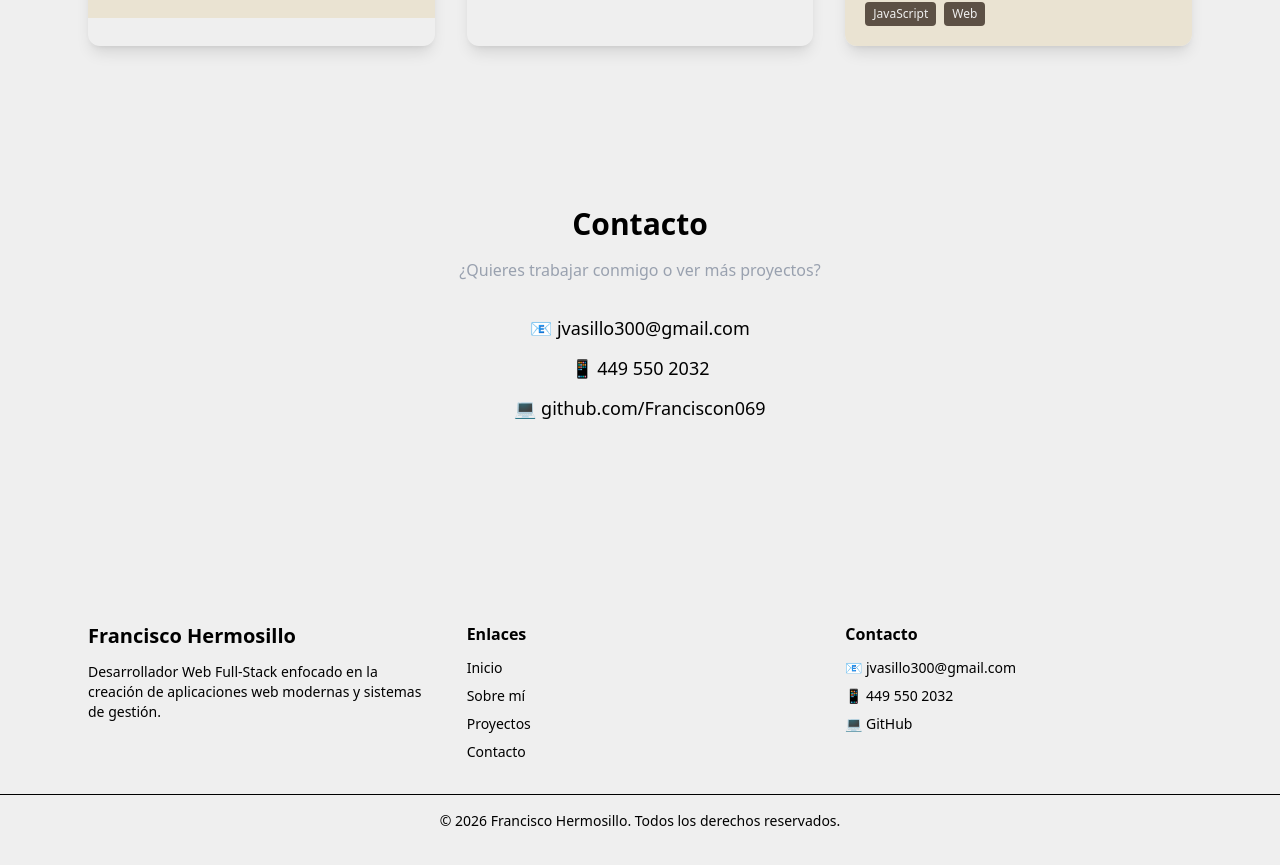
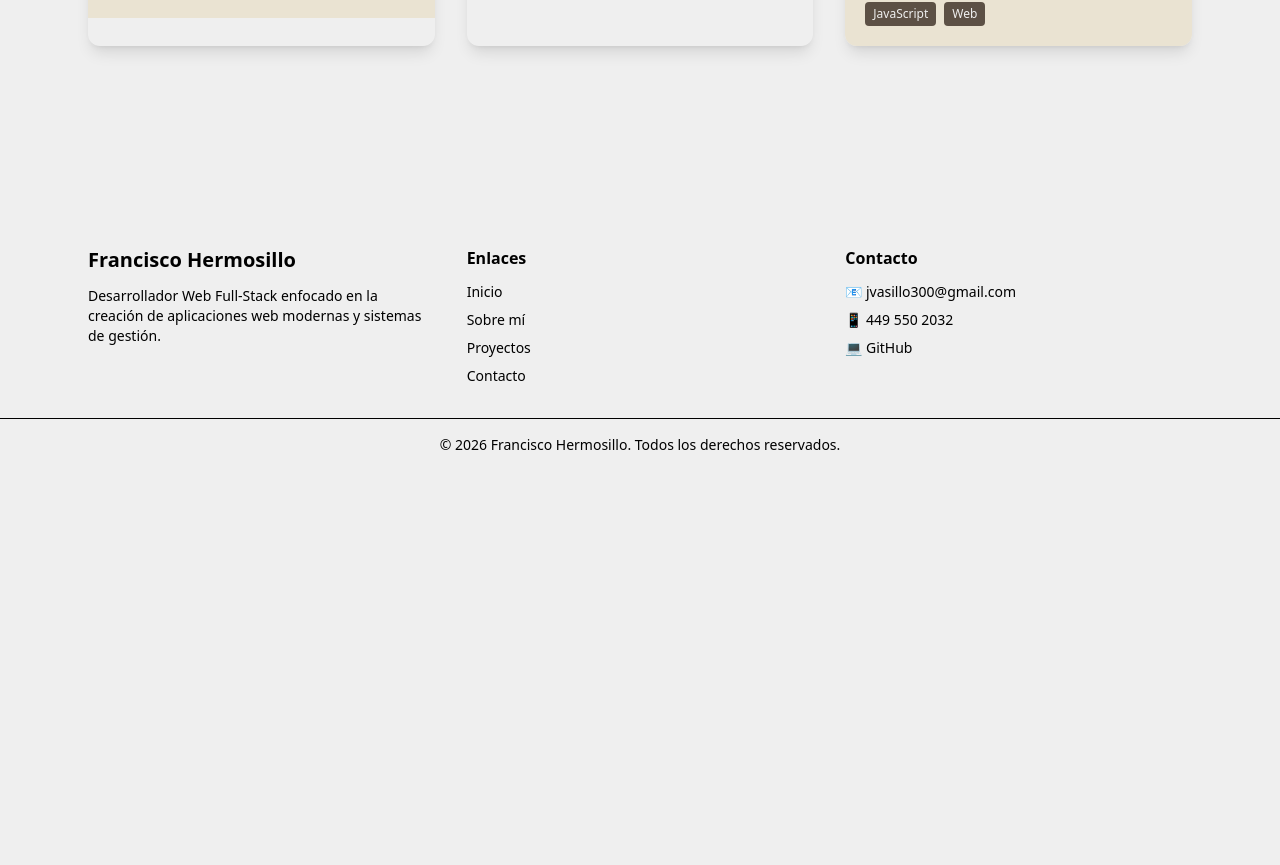
Before and after one commit to Franciscon069/Francisco.github.io, a Vue app: page / in a window 1280 px wide. Shown: the part 1220-2085 px from the top of the page. After the commit the page ends 1715 px from the top, so only its background shows below. Built offline with nearby package versions, Linux system fonts and the light colour scheme.

Commit message:
feat :sparkles: delete componenet contact

```diff
--- a/src/App.vue
+++ b/src/App.vue
@@ -3,7 +3,6 @@
     <Hero />
     <About />
     <Projects />
-    <Contact />
     <Footer/>
   </div>
 </template>
@@ -12,6 +11,5 @@
 import Hero from "./components/Hero.vue"
 import About from "./components/About.vue"
 import Projects from "./components/Projects.vue"
-import Contact from "./components/Contact.vue"
 import Footer from "./components/Footer.vue";
 </script>
--- a/src/components/Contact.vue
+++ /dev/null
@@ -1,21 +0,0 @@
-<template>
-  <section id="contact" class="bg-bg text-text py-20">
-    <div class="max-w-3xl mx-auto px-6 text-center">
-
-      <h2 class="text-3xl font-bold mb-4">
-        Contacto
-      </h2>
-
-      <p class="text-gray-400 mb-8">
-        ¿Quieres trabajar conmigo o ver más proyectos?
-      </p>
-
-      <div class="space-y-3 text-lg">
-        <p>📧 jvasillo300@gmail.com</p>
-        <p>📱 449 550 2032</p>
-        <p>💻 <a href="">github.com/Franciscon069</a></p>
-      </div>
-
-    </div>
-  </section>
-</template>
```
